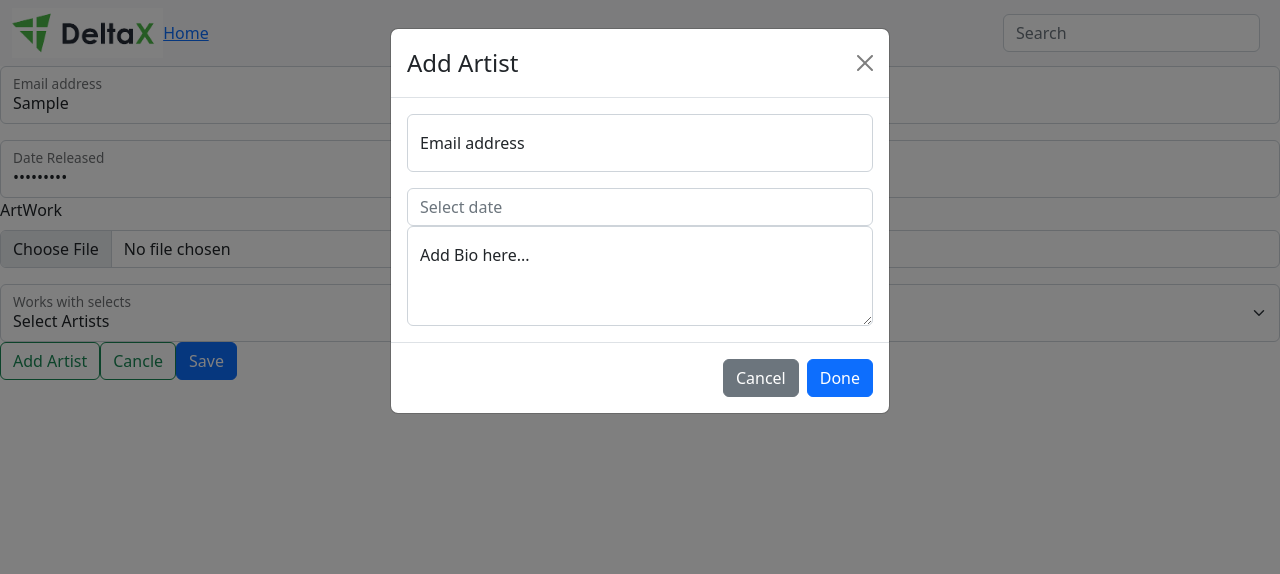
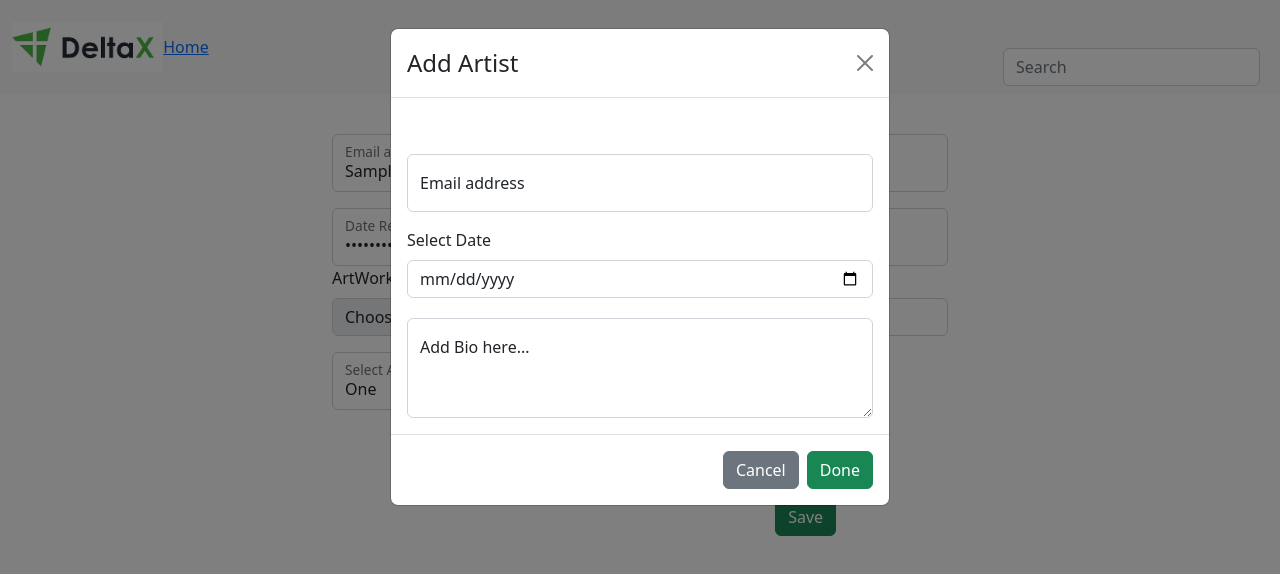
Before and after one commit to paruljamwal/Delta_X_Frontend, a React (Create React App) app: page /songs in a window 1280 px wide. Both pictures are taken after typing "Sample", "Sample123" into the empty fields and a click on the button "Add Artist". Shown: the top 574 px of the page. Built offline with nearby package versions, Linux system fonts and the light colour scheme.

Commit message:
some custome styling

```diff
--- a/package.json
+++ b/package.json
@@ -8,13 +8,16 @@
     "@testing-library/user-event": "^13.5.0",
     "axios": "^1.1.2",
     "bootstrap": "^5.2.2",
+    "bootstrap-icons": "^1.9.1",
     "react": "^18.2.0",
     "react-bootstrap": "^2.5.0",
     "react-dom": "^18.2.0",
+    "react-icons": "^4.4.0",
     "react-redux": "^8.0.4",
     "react-router-dom": "^6.4.2",
     "react-scripts": "5.0.1",
     "redux": "^4.2.0",
+    "redux-thunk": "^2.4.1",
     "web-vitals": "^2.1.4"
   },
   "scripts": {
--- a/src/Components/AllRoutes.jsx
+++ b/src/Components/AllRoutes.jsx
@@ -10,6 +10,7 @@ const AllRoutes = () => {
       <Route path="/" element={<Songs/>} />
       <Route path="/songs" element={<AddSong/>} />
       <Route path='/artist' element={<Artists/>} />
+      <Route path='/addsong' element={<AddSong/>} />
     </Routes>
   )
 }
--- /dev/null
+++ b/src/Components/DatePicker.jsx
@@ -0,0 +1,26 @@
+import React from 'react'
+import {Form } from 'react-bootstrap';
+
+const DatePicker =()=>{
+
+
+
+        return(
+
+            <div >
+                <div className="row">
+                    <div >
+                        <Form.Group controlId="dob">
+                            <Form.Label>Select Date</Form.Label>
+                            <Form.Control type="date" name="dob" placeholder="Date of Birth" />
+                        </Form.Group>
+                    </div>
+                </div>
+            </div>
+
+        )
+
+
+}
+
+export default DatePicker;
--- a/src/Pages/AddSong.jsx
+++ b/src/Pages/AddSong.jsx
@@ -3,6 +3,12 @@ import Button from "react-bootstrap/Button";
 import Form from "react-bootstrap/Form";
 import FloatingLabel from "react-bootstrap/FloatingLabel";
 import Modal from "react-bootstrap/Modal";
+import { Container } from "react-bootstrap";
+import Col from 'react-bootstrap/Col';
+import Row from 'react-bootstrap/Row';
+import DatePicker from "../Components/DatePicker";
+
+
 const AddSong = () => {
   const [show, setShow] = useState(false);
 
@@ -10,6 +16,7 @@ const AddSong = () => {
   const handleShow = () => setShow(true);
 
   return (
+    <Container style={{width:"50%"}} >
     <Form>
       <FloatingLabel
         controlId="floatingInput"
@@ -25,21 +32,30 @@ const AddSong = () => {
         <Form.Label>ArtWork</Form.Label>
         <Form.Control type="file" />
       </Form.Group>
-      <FloatingLabel controlId="floatingSelect" label="Works with selects">
-        <Form.Select aria-label="Floating label select example">
-          <option>Select Artists</option>
+      <Row className="g-2">
+      <Col md>
+      <FloatingLabel height={"30px"} controlId="floatingSelect" label="Select Artist">
+        <Form.Select  aria-label="Floating label select example">
           <option value="1">One</option>
           <option value="2">Two</option>
           <option value="3">Three</option>
         </Form.Select>
       </FloatingLabel>
+
+      </Col>
+      <Col md>
+
       <Button variant="outline-success" onClick={handleShow}>
-        Add Artist
+      Add Artist
       </Button>
+      </Col>
+
+
+      </Row>
 
       <Modal show={show} onHide={handleClose}>
         <Modal.Header closeButton>
-          <Modal.Title>Add Artist</Modal.Title>
+          <Modal.Title> Add Artist</Modal.Title>
         </Modal.Header>
         <Modal.Body>
           <Form>
@@ -51,19 +67,10 @@ const AddSong = () => {
               <Form.Control type="text" placeholder="name@example.com" />
             </FloatingLabel>
 
-            <div
-              id="date-picker-example"
-              className="md-form md-outline input-with-post-icon datepicker"
-              inline="true"
-            >
-              <input
-                placeholder="Select date"
-                type="text"
-                id="example"
-                className="form-control"
-              />
-              <i class="fas fa-calendar input-prefix"></i>
-            </div>
+            {/* DatePicker */}
+             <DatePicker/>
+
+
 
             <FloatingLabel
               controlId="floatingTextarea2"
@@ -71,8 +78,9 @@ const AddSong = () => {
             >
               <Form.Control
                 as="textarea"
+
                 placeholder="Enter Bio here"
-                style={{ height: "100px" }}
+                style={{ height: "100px" , marginTop:"20px" }}
               />
             </FloatingLabel>
           </Form>
@@ -81,19 +89,26 @@ const AddSong = () => {
           <Button variant="secondary" onClick={handleClose}>
             Cancel
           </Button>
-          <Button variant="primary" onClick={handleClose}>
+          <Button variant="success" onClick={handleClose}>
             Done
           </Button>
         </Modal.Footer>
       </Modal>
 
-      <Button variant="outline-success" type="cancle">
+      <Row style={{margin:"30px 10px 0px 70%"}}>
+       <Col>
+      <Button variant="outline-success" style={{margin:"10px"}}  type="cancle">
         Cancle
       </Button>
-      <Button variant="primary" type="submit">
+      <Button variant="success" type="submit">
         Save
       </Button>
+
+       </Col>
+
+      </Row>
     </Form>
+    </Container>
   );
 };
 
--- a/src/Pages/Artists.jsx
+++ b/src/Pages/Artists.jsx
@@ -1,8 +1,10 @@
 import React from 'react';
+import { Container } from 'react-bootstrap';
 import Table from 'react-bootstrap/Table';
 
 const Artists = () => {
   return (
+    <Container>
     <Table striped>
     <thead>
       <tr>
@@ -16,21 +18,20 @@ const Artists = () => {
         <td>1</td>
         <td>Mark</td>
         <td>Otto</td>
-        <td>@mdo</td>
       </tr>
       <tr>
         <td>2</td>
         <td>Jacob</td>
         <td>Thornton</td>
-        <td>@fat</td>
       </tr>
       <tr>
         <td>3</td>
-        <td colSpan={2}>Larry the Bird</td>
+        <td>Larry the Bird</td>
         <td>@twitter</td>
       </tr>
     </tbody>
   </Table>
+  </Container>
   )
 }
 
--- a/src/Pages/Home.jsx
+++ b/src/Pages/Home.jsx
@@ -1,9 +1,10 @@
 import React from 'react'
+import Songs from './Songs'
 
 const Home = () => {
   return (
-    <div>Home</div>
+    <div> <Songs/> </div>
   )
 }
 
-export default Home
+export default Home;
--- a/src/Redux/store.js
+++ b/src/Redux/store.js
@@ -0,0 +1,6 @@
+import { legacy_createStore } from "redux";
+
+
+
+
+const store=legacy_createStore();
--- a/src/index.css
+++ b/src/index.css
@@ -2,3 +2,8 @@ table{
   width: 70%;
   margin-top: 40px;
 }
+
+form{
+  margin-top: 40px;
+
+}
```
Also changed, not shown: 1 other file (tests, documents, lock files or other folders).
